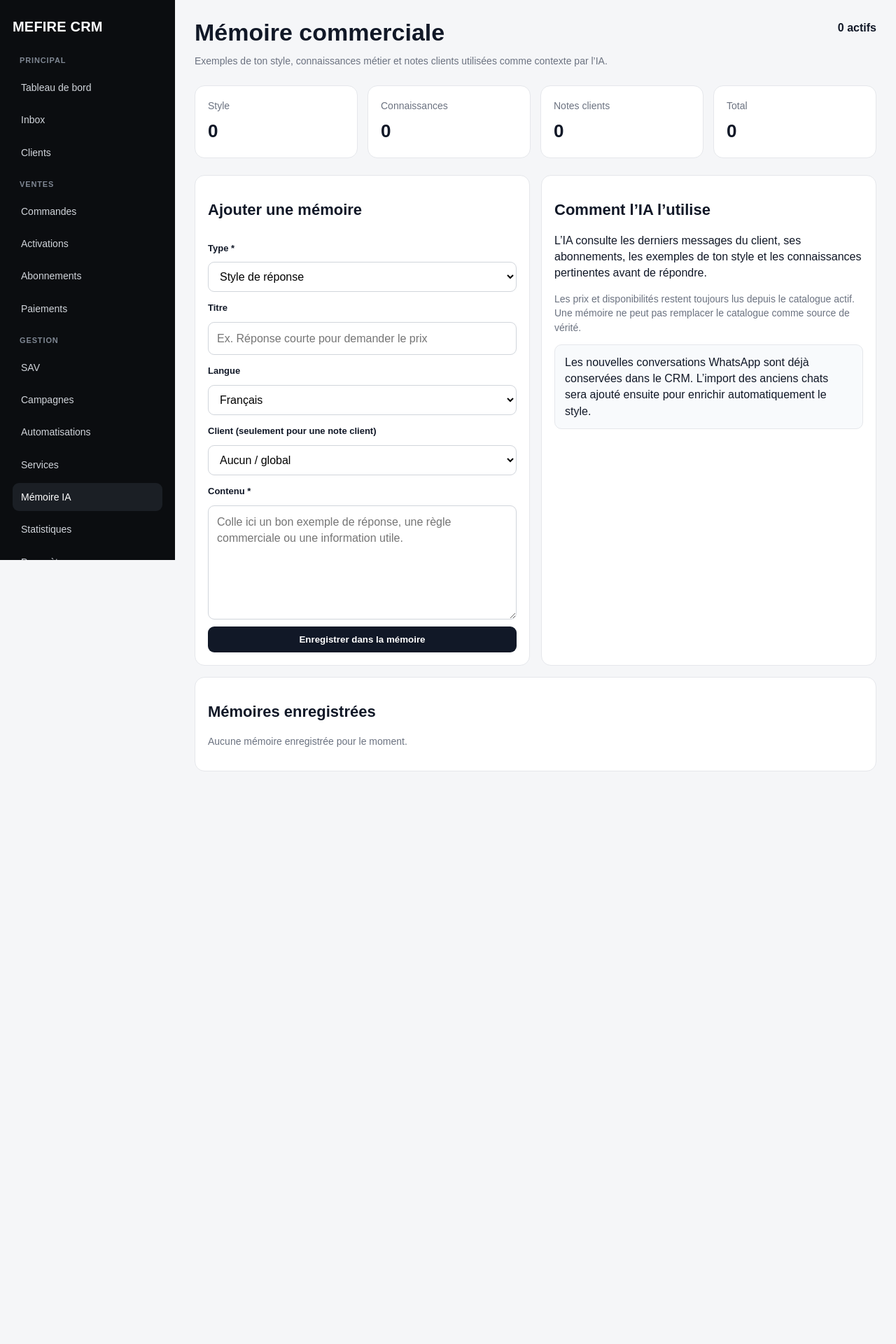
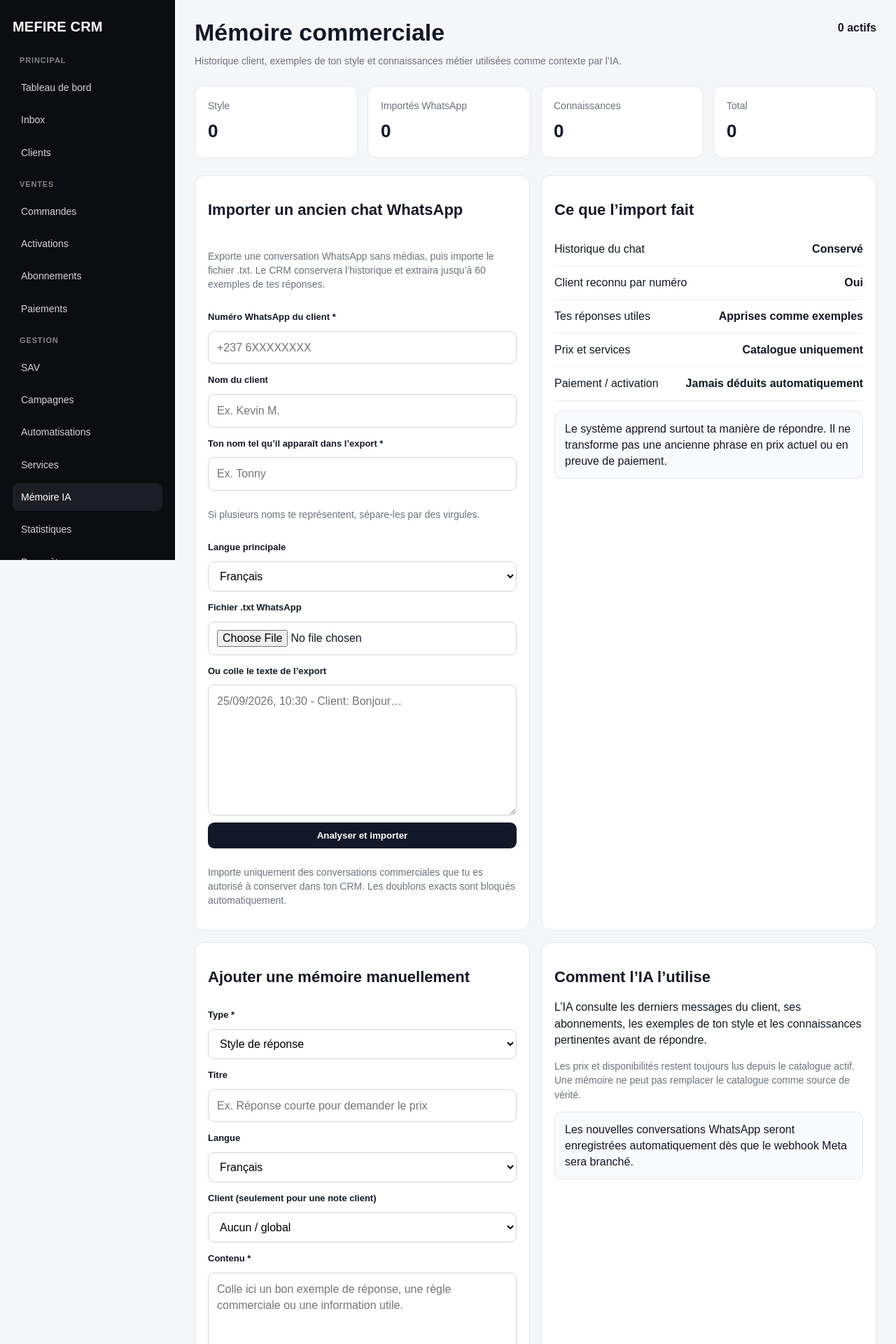
Before and after one commit to mefirelearning-cpu/Mefire-premium-, a Next.js app: page /memoire in a window 1280 px wide. Shown: the top 1920 px of the page at 70% size. Before the commit the page ends 1130 px from the top, so only its background shows below. Built offline with nearby package versions, Linux system fonts and the light colour scheme; no server answers; the database is empty.

Commit message:
feat: add WhatsApp history importer UI

```diff
--- a/src/app/memoire/page.tsx
+++ b/src/app/memoire/page.tsx
@@ -1,4 +1,4 @@
-import {createMemoryAction,toggleMemoryAction} from '@/app/actions/memoire';
+import {createMemoryAction,importWhatsAppHistoryAction,toggleMemoryAction} from '@/app/actions/memoire';
 import {listCustomers} from '@/lib/admin-data';
 import {listMemoryEntries,memoryStats} from '@/lib/commercial-memory';
 export const dynamic='force-dynamic';
@@ -7,9 +7,11 @@ const label=(kind:string)=>({style:'Style de réponse',knowledge:'Connaissance',
 
 export default async function MemoirePage(){
  const [rows,stats,clients]=await Promise.all([listMemoryEntries(),memoryStats(),listCustomers()]);
- return <><div className="top"><div><h1>Mémoire commerciale</h1><div className="muted">Exemples de ton style, connaissances métier et notes clients utilisées comme contexte par l’IA.</div></div><strong>{stats.active} actifs</strong></div>
- <section className="grid">{[['Style',stats.style],['Connaissances',stats.knowledge],['Notes clients',stats.customerNotes],['Total',stats.total]].map(([l,v])=><div className="card" key={l}><div className="muted">{l}</div><div className="value">{v}</div></div>)}</section>
- <section className="cols"><form className="card" action={createMemoryAction}><h2>Ajouter une mémoire</h2><label>Type *</label><select name="kind" required defaultValue="style"><option value="style">Style de réponse</option><option value="knowledge">Connaissance métier</option><option value="policy">Règle métier</option><option value="customer_note">Note liée à un client</option></select><label>Titre</label><input name="title" placeholder="Ex. Réponse courte pour demander le prix"/><label>Langue</label><select name="language" defaultValue="fr"><option value="fr">Français</option><option value="en">Anglais</option></select><label>Client (seulement pour une note client)</label><select name="customerId" defaultValue=""><option value="">Aucun / global</option>{clients.map(c=><option key={c.id} value={c.id}>{[c.firstName,c.lastName].filter(Boolean).join(' ')||c.phone} — {c.phone}</option>)}</select><label>Contenu *</label><textarea name="content" rows={6} required placeholder="Colle ici un bon exemple de réponse, une règle commerciale ou une information utile."/><button type="submit">Enregistrer dans la mémoire</button></form>
- <div className="card"><h2>Comment l’IA l’utilise</h2><p>L’IA consulte les derniers messages du client, ses abonnements, les exemples de ton style et les connaissances pertinentes avant de répondre.</p><p className="muted">Les prix et disponibilités restent toujours lus depuis le catalogue actif. Une mémoire ne peut pas remplacer le catalogue comme source de vérité.</p><div className="notice">Les nouvelles conversations WhatsApp sont déjà conservées dans le CRM. L’import des anciens chats sera ajouté ensuite pour enrichir automatiquement le style.</div></div></section>
- <div className="card" style={{marginTop:16}}><h2>Mémoires enregistrées</h2>{rows.length===0?<p className="muted">Aucune mémoire enregistrée pour le moment.</p>:rows.map(r=><div className="row" key={r.id}><span><strong>{r.title||label(r.kind)}</strong><br/><span className="muted">{label(r.kind)}{r.customerId?` · ${[r.firstName,r.lastName].filter(Boolean).join(' ')||r.phone}`:' · Global'}</span><br/><span>{r.content.length>180?`${r.content.slice(0,180)}…`:r.content}</span></span><form action={toggleMemoryAction}><input type="hidden" name="id" value={r.id}/><input type="hidden" name="active" value={String(!r.active)}/><button type="submit" className="secondary-button">{r.active?'Désactiver':'Activer'}</button></form></div>)}</div></>;
+ return <><div className="top"><div><h1>Mémoire commerciale</h1><div className="muted">Historique client, exemples de ton style et connaissances métier utilisées comme contexte par l’IA.</div></div><strong>{stats.active} actifs</strong></div>
+ <section className="grid">{[['Style',stats.style],['Importés WhatsApp',stats.importedStyle],['Connaissances',stats.knowledge],['Total',stats.total]].map(([l,v])=><div className="card" key={l}><div className="muted">{l}</div><div className="value">{v}</div></div>)}</section>
+ <section className="cols"><form className="card anchor-target" id="import-whatsapp" action={importWhatsAppHistoryAction}><h2>Importer un ancien chat WhatsApp</h2><p className="muted">Exporte une conversation WhatsApp sans médias, puis importe le fichier .txt. Le CRM conservera l’historique et extraira jusqu’à 60 exemples de tes réponses.</p><label>Numéro WhatsApp du client *</label><input name="clientPhone" required placeholder="+237 6XXXXXXXX"/><label>Nom du client</label><input name="clientName" placeholder="Ex. Kevin M."/><label>Ton nom tel qu’il apparaît dans l’export *</label><input name="ownNames" required placeholder="Ex. Tonny"/><p className="muted">Si plusieurs noms te représentent, sépare-les par des virgules.</p><label>Langue principale</label><select name="importLanguage" defaultValue="fr"><option value="fr">Français</option><option value="en">Anglais</option></select><label>Fichier .txt WhatsApp</label><input name="chatFile" type="file" accept=".txt,text/plain"/><label>Ou colle le texte de l’export</label><textarea name="chatText" rows={7} placeholder="25/09/2026, 10:30 - Client: Bonjour…"/><button type="submit">Analyser et importer</button><p className="muted">Importe uniquement des conversations commerciales que tu es autorisé à conserver dans ton CRM. Les doublons exacts sont bloqués automatiquement.</p></form>
+ <div className="card"><h2>Ce que l’import fait</h2><div className="row"><span>Historique du chat</span><strong>Conservé</strong></div><div className="row"><span>Client reconnu par numéro</span><strong>Oui</strong></div><div className="row"><span>Tes réponses utiles</span><strong>Apprises comme exemples</strong></div><div className="row"><span>Prix et services</span><strong>Catalogue uniquement</strong></div><div className="row"><span>Paiement / activation</span><strong>Jamais déduits automatiquement</strong></div><div className="notice" style={{marginTop:14}}>Le système apprend surtout ta manière de répondre. Il ne transforme pas une ancienne phrase en prix actuel ou en preuve de paiement.</div></div></section>
+ <section className="cols" style={{marginTop:16}}><form className="card" action={createMemoryAction}><h2>Ajouter une mémoire manuellement</h2><label>Type *</label><select name="kind" required defaultValue="style"><option value="style">Style de réponse</option><option value="knowledge">Connaissance métier</option><option value="policy">Règle métier</option><option value="customer_note">Note liée à un client</option></select><label>Titre</label><input name="title" placeholder="Ex. Réponse courte pour demander le prix"/><label>Langue</label><select name="language" defaultValue="fr"><option value="fr">Français</option><option value="en">Anglais</option></select><label>Client (seulement pour une note client)</label><select name="customerId" defaultValue=""><option value="">Aucun / global</option>{clients.map(c=><option key={c.id} value={c.id}>{[c.firstName,c.lastName].filter(Boolean).join(' ')||c.phone} — {c.phone}</option>)}</select><label>Contenu *</label><textarea name="content" rows={6} required placeholder="Colle ici un bon exemple de réponse, une règle commerciale ou une information utile."/><button type="submit">Enregistrer dans la mémoire</button></form>
+ <div className="card"><h2>Comment l’IA l’utilise</h2><p>L’IA consulte les derniers messages du client, ses abonnements, les exemples de ton style et les connaissances pertinentes avant de répondre.</p><p className="muted">Les prix et disponibilités restent toujours lus depuis le catalogue actif. Une mémoire ne peut pas remplacer le catalogue comme source de vérité.</p><div className="notice">Les nouvelles conversations WhatsApp seront enregistrées automatiquement dès que le webhook Meta sera branché.</div></div></section>
+ <div className="card" style={{marginTop:16}}><h2>Mémoires enregistrées</h2>{rows.length===0?<p className="muted">Aucune mémoire enregistrée pour le moment.</p>:rows.map(r=><div className="row" key={r.id}><span><strong>{r.title||label(r.kind)}</strong><br/><span className="muted">{label(r.kind)}{r.sourceType==='whatsapp_import'?' · Import WhatsApp':''}{r.customerId?` · ${[r.firstName,r.lastName].filter(Boolean).join(' ')||r.phone}`:' · Global'}</span><br/><span>{r.content.length>180?`${r.content.slice(0,180)}…`:r.content}</span></span><form action={toggleMemoryAction}><input type="hidden" name="id" value={r.id}/><input type="hidden" name="active" value={String(!r.active)}/><button type="submit" className="secondary-button">{r.active?'Désactiver':'Activer'}</button></form></div>)}</div></>;
 }
```
